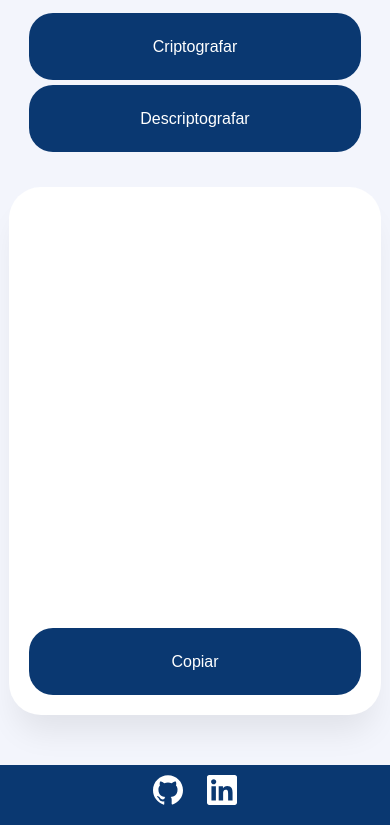
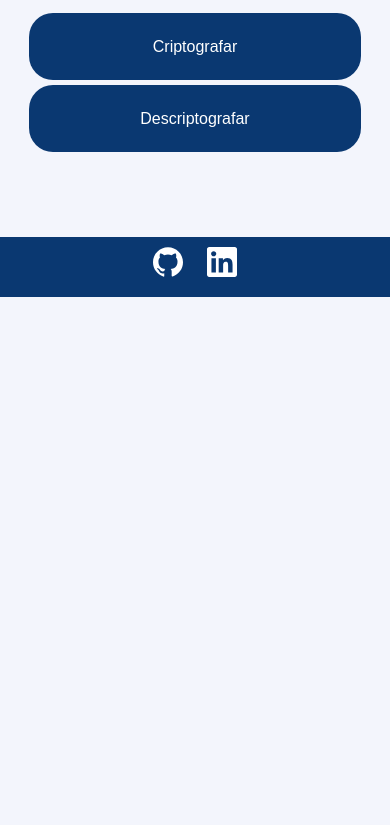
Before and after one commit to raphaelsette/alura-encoder, a plain HTML site: page index.html in a window 390 px wide. Shown: the part 547-1372 px from the top of the page. After the commit the page ends 844 px from the top, so only its background shows below. Drawn offline with Linux system fonts and the light colour scheme; some packages are replaced by stand-ins of ours; a script that the page names is missing.

Commit message:
feat: mostrar o conteudo de saida somente quando tiver oque exibir

```diff
--- a/assets/css/style-media-queries.css
+++ b/assets/css/style-media-queries.css
@@ -13,7 +13,7 @@
         margin-bottom: 5px;
     }
 
-    .conteudo-saida {
+    #conteudo-saida {
         padding: 20px;
         margin: 10px auto 10px auto;
         width: 85%;
@@ -44,13 +44,13 @@
         margin-bottom: 5px;
     }
 
-    .conteudo-saida {
+    #conteudo-saida {
         padding: 20px;
         margin: 10px auto 10px auto;
         width: 85%;
     }
 
-    .conteudo-saida textarea {
+    #conteudo-saida textarea {
         max-width: 100%;
     }
 
--- a/assets/css/style.css
+++ b/assets/css/style.css
@@ -85,7 +85,11 @@ section {
     transition: 0.3s all;
 }
 
-.conteudo-saida {
+.hide {
+    display: none;
+}
+
+#conteudo-saida {
     text-align: center;
     width: 30%;
     height: 100%;
@@ -96,7 +100,7 @@ section {
     margin: 2%;
 }
 
-.conteudo-saida textarea {
+#conteudo-saida textarea {
     width: 100%;
     height: 100%;
     min-height: 400px;
--- a/assets/js/criptografia.js
+++ b/assets/js/criptografia.js
@@ -1,5 +1,6 @@
 const inputEntrada = document.getElementById('input-entrada');
 const inputSaida = document.getElementById('input-saida');
+const conteudoSaida = document.getElementById('conteudo-saida');
 
 function sweetAlertToast(tipoAlerta, mensagemAlerta) {
     const Toast = Swal.mixin({
@@ -23,6 +24,7 @@ function criptografar() {
     if (!msgEntrada) {
         sweetAlertToast('error', 'Digite um texto para criptografar.');
         inputSaida.value = '';
+        conteudoSaida.classList.add("hide");
     } else {
         const msgCriptografada = msgEntrada
             .replace(/e/g, 'enter')
@@ -31,6 +33,7 @@ function criptografar() {
             .replace(/o/g, 'ober')
             .replace(/u/g, 'ufat');
         inputSaida.value = msgCriptografada;
+        conteudoSaida.classList.remove("hide");
         sweetAlertToast('success', 'O texto foi criptografado.');
     }
 }
@@ -39,6 +42,7 @@ function descriptografar() {
     if (!msgEntrada) {
         sweetAlertToast('error', 'Digite um texto para descriptografar.');
         inputSaida.value = '';
+        conteudoSaida.classList.add("hide");
     } else {
         const msgDescriptografada = msgEntrada
             .replace(/enter/g, 'e')
@@ -47,6 +51,7 @@ function descriptografar() {
             .replace(/ober/g, 'o')
             .replace(/ufat/g, 'u');
         inputSaida.value = msgDescriptografada;
+        conteudoSaida.classList.remove("hide");
         sweetAlertToast('success', 'O texto foi descriptografado.');
     }
 }
--- a/index.html
+++ b/index.html
@@ -27,7 +27,7 @@
                 <button type="submit" id="botao-acao" name="botao-descriptografar"
                     onclick="descriptografar()">Descriptografar</button>
             </div>
-            <div class="conteudo-saida">
+            <div class="hide" id="conteudo-saida">
                 <textarea id="input-saida" readonly></textarea>
                 <button id="botao-copiar" onclick="copiarTexto()">Copiar</button>
             </div>
```
